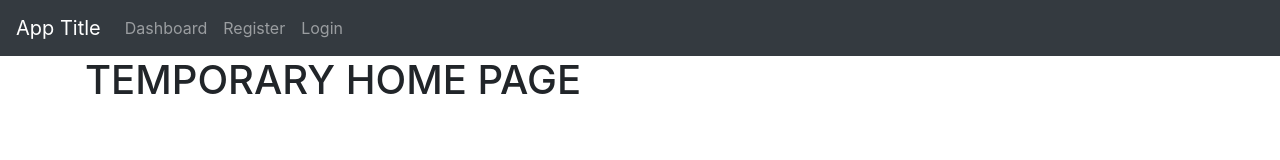
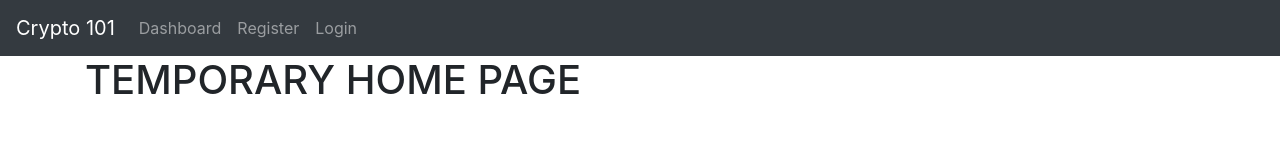
Before and after one commit to k1bs/salt-coding-challenge, a React (Create React App) app in the folder client/: page / in a window 1280 px wide. Shown: the top 160 px of the page. Built offline with nearby package versions, Linux system fonts and the light colour scheme.

Commit message:
change app title

```diff
--- a/client/public/index.html
+++ b/client/public/index.html
@@ -19,7 +19,7 @@
       work correctly both with client-side routing and a non-root public URL.
       Learn how to configure a non-root public URL by running `npm run build`.
     -->
-    <title>React App</title>
+    <title>Crypto 101</title>
   </head>
   <body>
     <noscript>
--- a/client/src/components/Header.jsx
+++ b/client/src/components/Header.jsx
@@ -3,8 +3,8 @@ import React from 'react'
 import { Link } from 'react-router-dom'
 
 const Header = (props) => (
-  <nav className='navbar navbar-expand navbar-dark bg-dark'>
-    <span className='navbar-brand'>App Title</span>
+  <nav className='navbar navbar-expand navbar-dark bg-dark header-container'>
+    <Link to='/' className='navbar-brand'>Crypto 101</Link>
     <div className='collapse navbar-collapse' id='navbarNav'>
       <ul className='nav navbar-nav'>
         <li className='nav-item'><Link className='nav-link' to='/dashboard'>Dashboard</Link></li>
```
